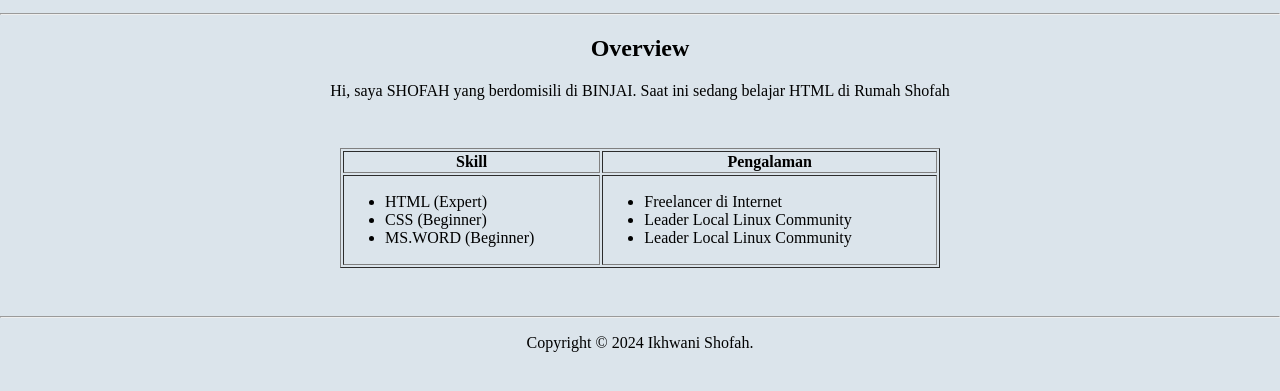
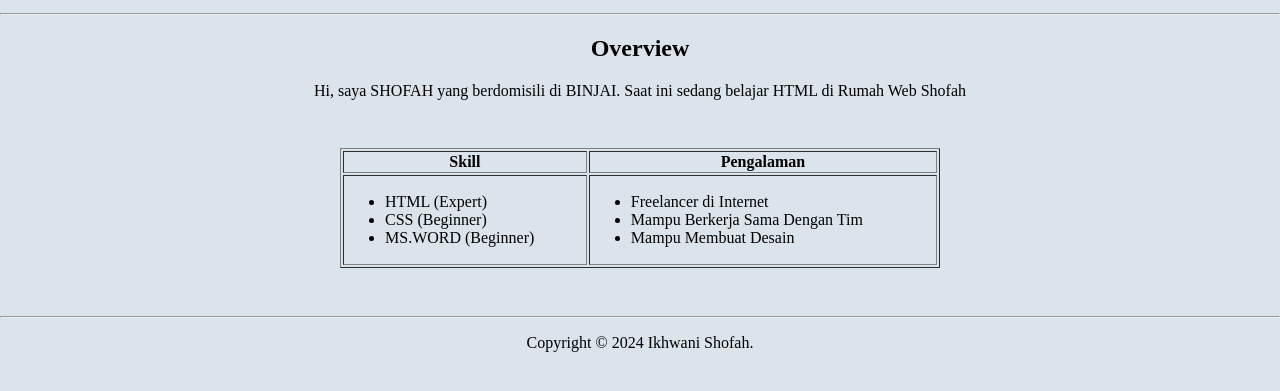
Before and after one commit to IkhwaniShofah/hw01-2214370284, a plain HTML site: page index.html in a window 1280 px wide. Shown: the part 391-782 px from the top of the page. Drawn offline with Linux system fonts and the light colour scheme.

Commit message:
Add files via upload

```diff
--- a/index.html
+++ b/index.html
@@ -37,7 +37,7 @@
         <h2>Overview</h2>
         <p>
             Hi, saya SHOFAH yang berdomisili di BINJAI.
-            Saat ini sedang belajar HTML di Rumah Shofah
+            Saat ini sedang belajar HTML di Rumah Web Shofah
         </p>
     </article>
 
@@ -61,8 +61,8 @@
                     <td>
                         <ul>
                             <li>Freelancer di Internet</li>
-                            <li>Leader Local Linux Community</li>
-                            <li>Leader Local Linux Community</li>
+                            <li>Mampu Berkerja Sama Dengan Tim</li>
+                            <li>Mampu Membuat Desain</li>
                         </ul>
                     </td>
                 </tr>
```
Also changed, not shown: about.html (+3 -3 lines).
